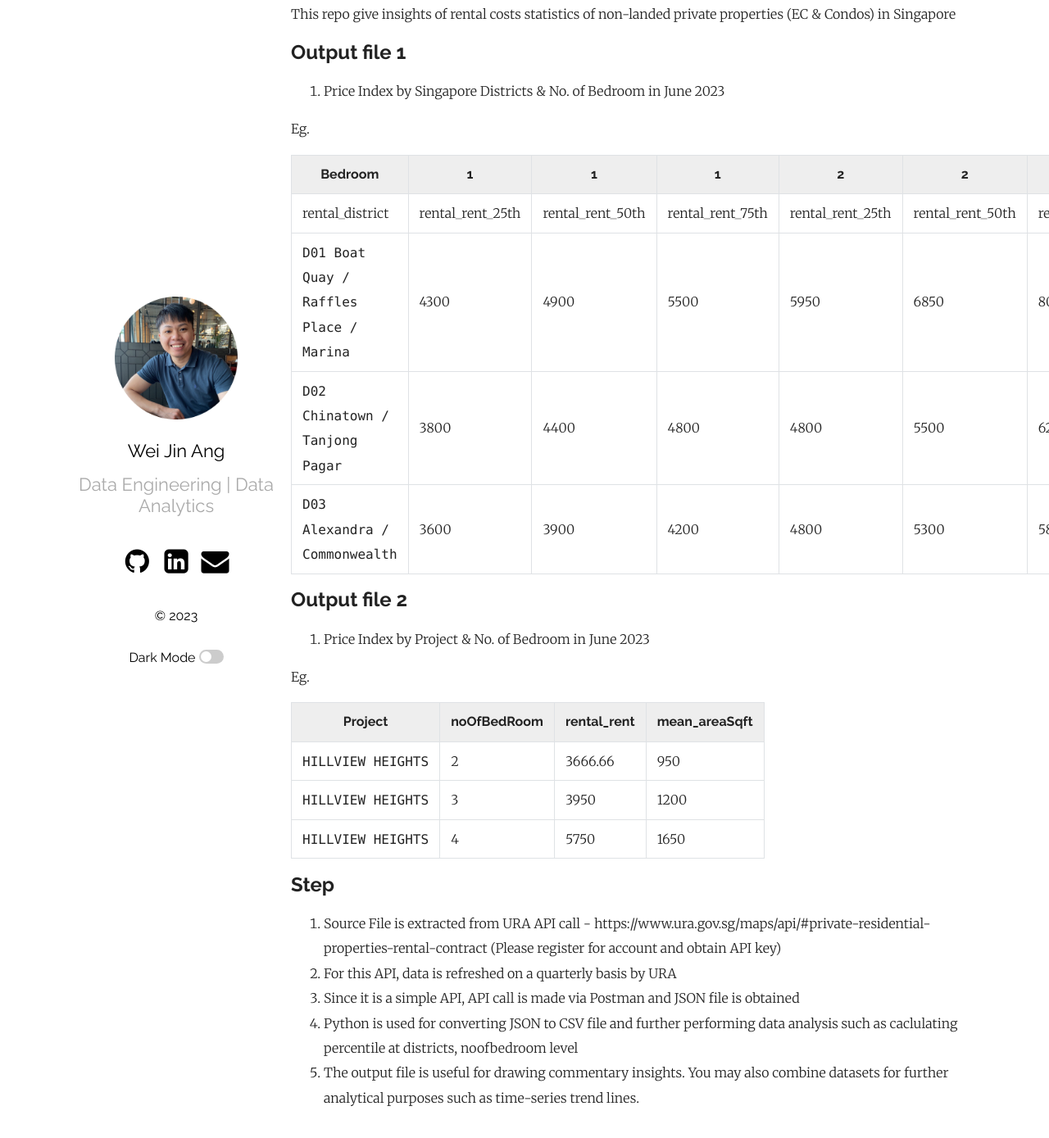
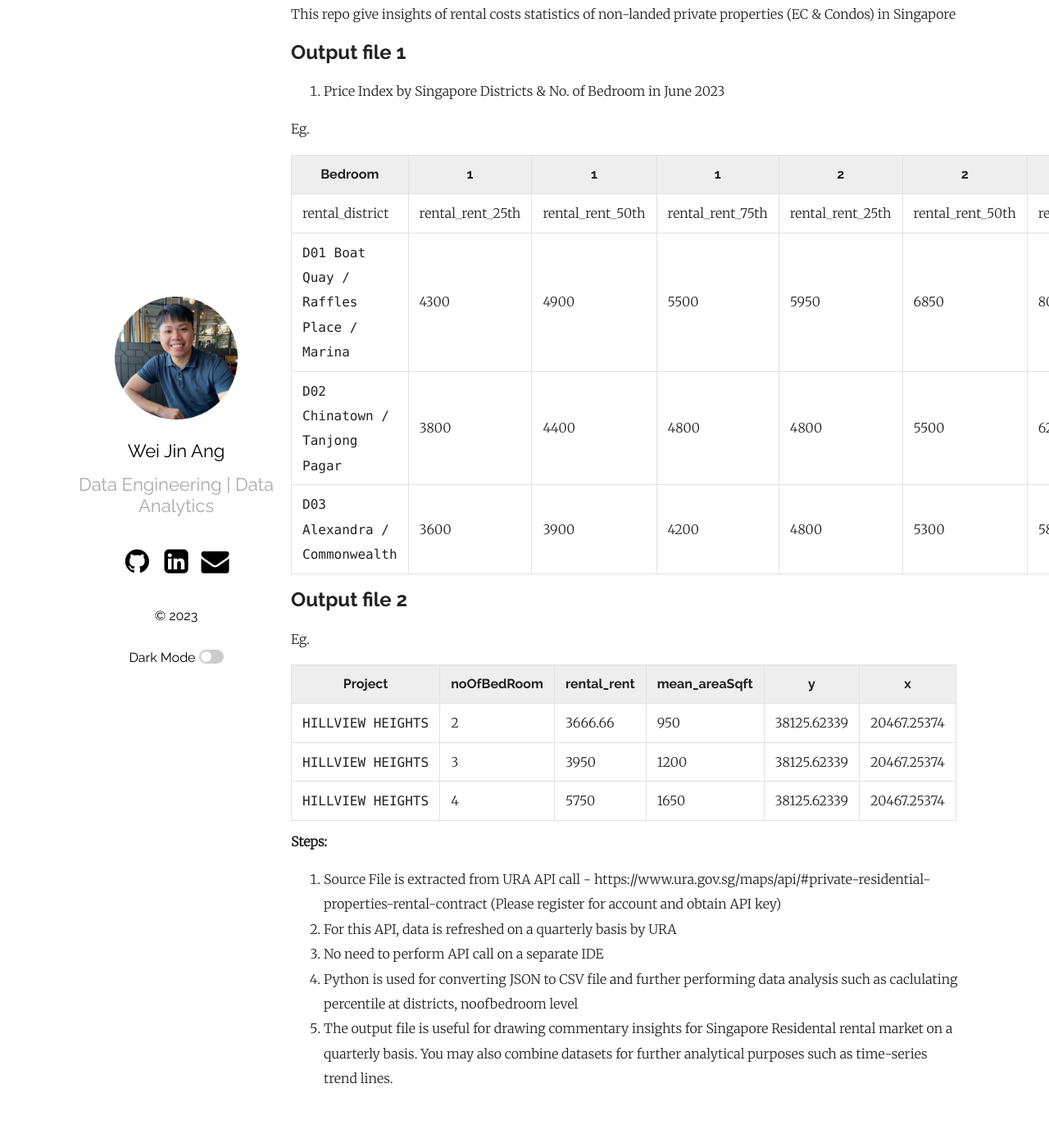
Before and after one commit to wjang96/wjang96.github.io, a Jekyll site: the page built from _posts/2023-09-18-URA-transactions-index.markdown, in a window 1280 px wide and 1400 px high, scrolled down 127 px. Shown: the top 1389 px of the window at 82% size. Built offline with Jekyll 4.4.1, drawn with Linux system fonts in a browser that asks for light colours.

Commit message:
Update 2023-09-18-URA-transactions-index.markdown

```diff
--- a/_posts/2023-09-18-URA-transactions-index.markdown
+++ b/_posts/2023-09-18-URA-transactions-index.markdown
@@ -21,20 +21,17 @@ Eg.
 
 ## Output file 2
 
-2. Price Index by Project & No. of Bedroom in June 2023
-
 Eg.
 
-| Project | noOfBedRoom | rental_rent| mean_areaSqft|
-| --------------- | ---------------- | ---------------- | ---------------- |
-| `HILLVIEW HEIGHTS` | 2 | 3666.66 | 950 |
-| `HILLVIEW HEIGHTS` | 3 | 3950 | 1200 |
-| `HILLVIEW HEIGHTS` | 4 | 5750 | 1650 |
+| Project | noOfBedRoom | rental_rent| mean_areaSqft| y | x |
+| --------------- | ---------------- | ---------------- | ---------------- |---------------- | ---------------- |
+| `HILLVIEW HEIGHTS` | 2 | 3666.66 | 950 | 38125.62339 | 20467.25374 |
+| `HILLVIEW HEIGHTS` | 3 | 3950 | 1200 | 38125.62339 | 20467.25374 |
+| `HILLVIEW HEIGHTS` | 4 | 5750 | 1650 | 38125.62339 | 20467.25374 |
 
-
-## Step
+**Steps:**
 1. Source File is extracted from URA API call - https://www.ura.gov.sg/maps/api/#private-residential-properties-rental-contract (Please register for account and obtain API key)
 2. For this API, data is refreshed on a quarterly basis by URA
-3. Since it is a simple API, API call is made via Postman and JSON file is obtained
+3. No need to perform API call on a separate IDE
 4. Python is used for converting JSON to CSV file and further performing data analysis such as caclulating percentile at districts, noofbedroom level
-5. The output file is useful for drawing commentary insights. You may also combine datasets for further analytical purposes such as time-series trend lines.
+5. The output file is useful for drawing commentary insights for Singapore Residental rental market on a quarterly basis. You may also combine datasets for further analytical purposes such as time-series trend lines.
```
